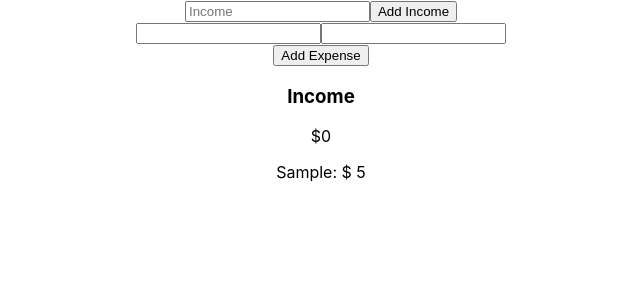
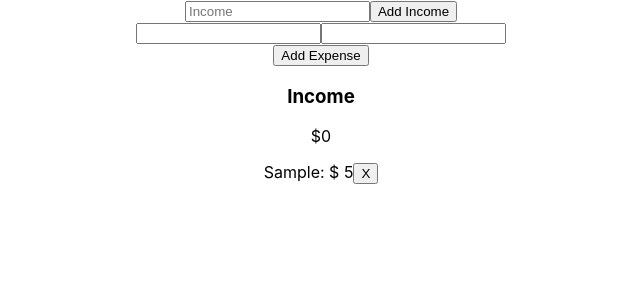
Before and after one commit to snazzyj/Budget-Buddy, a React (Create React App) app: page / in a window 1280 px wide. Both pictures are taken after typing "Sample", "5" into the empty fields and a click on the button "Add Expense". Shown: the top 300 px of the page, without its empty margins (319-959 px from the left). Built offline with nearby package versions, Linux system fonts and the light colour scheme.

Commit message:
added bill removal function. updated title for app

```diff
--- a/src/App.js
+++ b/src/App.js
@@ -17,6 +17,12 @@ class App extends Component {
     })
   }
 
+  removeBill = (bill_index) => {
+    this.setState({
+      bills: this.state.bills.filter((_, index) => index !== bill_index)
+    })
+  }
+
   addIncome = (e) => {
     e.preventDefault();
 
@@ -33,10 +39,10 @@ class App extends Component {
       <div className="App">
         <section>
           <Income addIncome={this.addIncome} />
-          <Form {...this.props} addBill={this.addBill}/>
+          <Form {...this.props} addBill={this.addBill}  />
         </section>
         <section>
-          <Display bills={this.state.bills} income={this.state.income}/>
+          <Display bills={this.state.bills} income={this.state.income} removeBill={this.removeBill}/>
         </section>
       </div>
     );
--- a/src/display/display.js
+++ b/src/display/display.js
@@ -1,7 +1,9 @@
 import React, {Component, Fragment} from 'react';
 
 class Display extends Component {
+
     render() {
+        console.log(this.props)
         return (
             <Fragment>
             <div>
@@ -9,8 +11,8 @@ class Display extends Component {
                 <span>${this.props.income}</span>
             </div>
             <div>
-                {this.props.bills && this.props.bills.map((bill) => {
-                    return <p>
+                {this.props.bills && this.props.bills.map((bill, index) => {
+                    return <p key={index}>
                         <span>
                         {bill.name}
                         </span>
@@ -18,6 +20,9 @@ class Display extends Component {
                         <span>
                         ${' '}{bill.value}
                         </span>
+                        <button onClick={() => this.props.removeBill(index)}>
+                            X
+                        </button>
                         </p>
                 })}
             </div>
```
